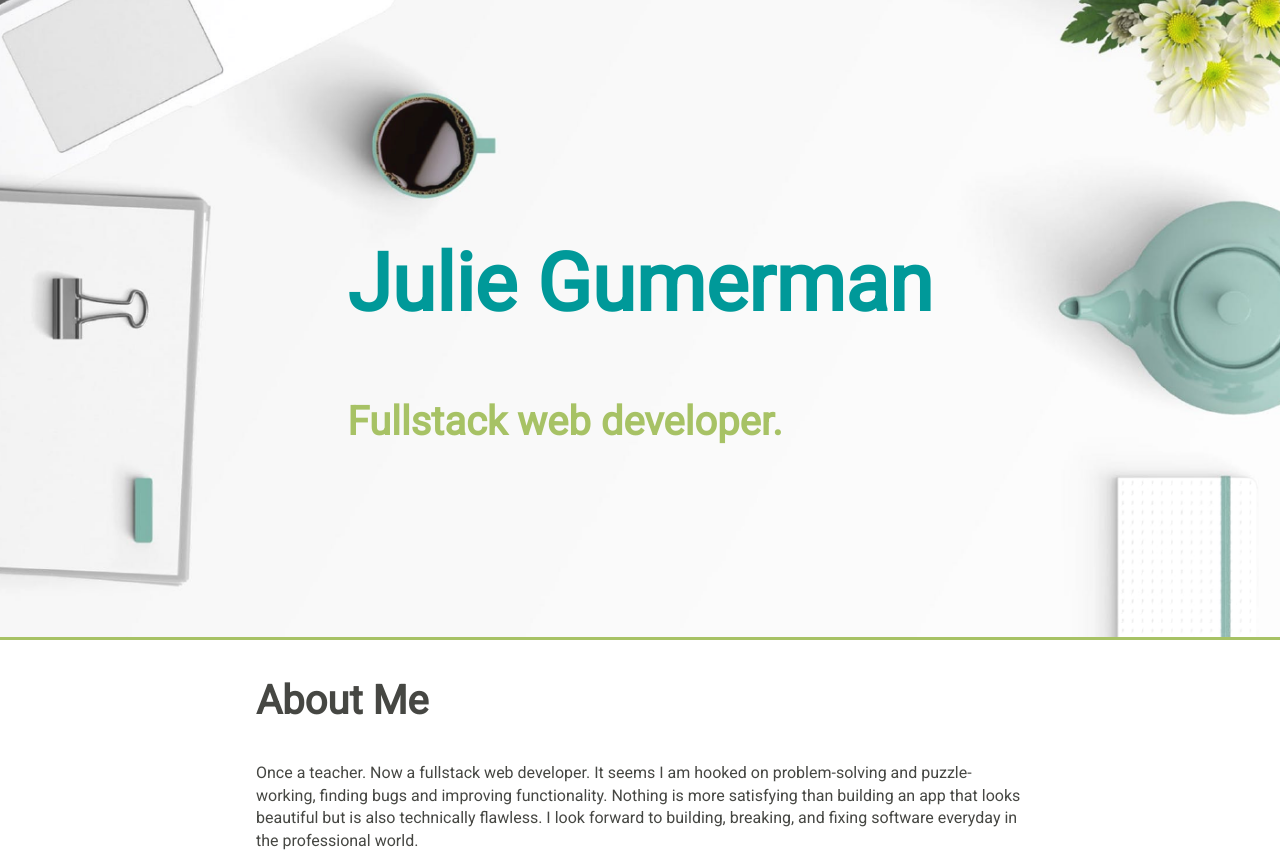
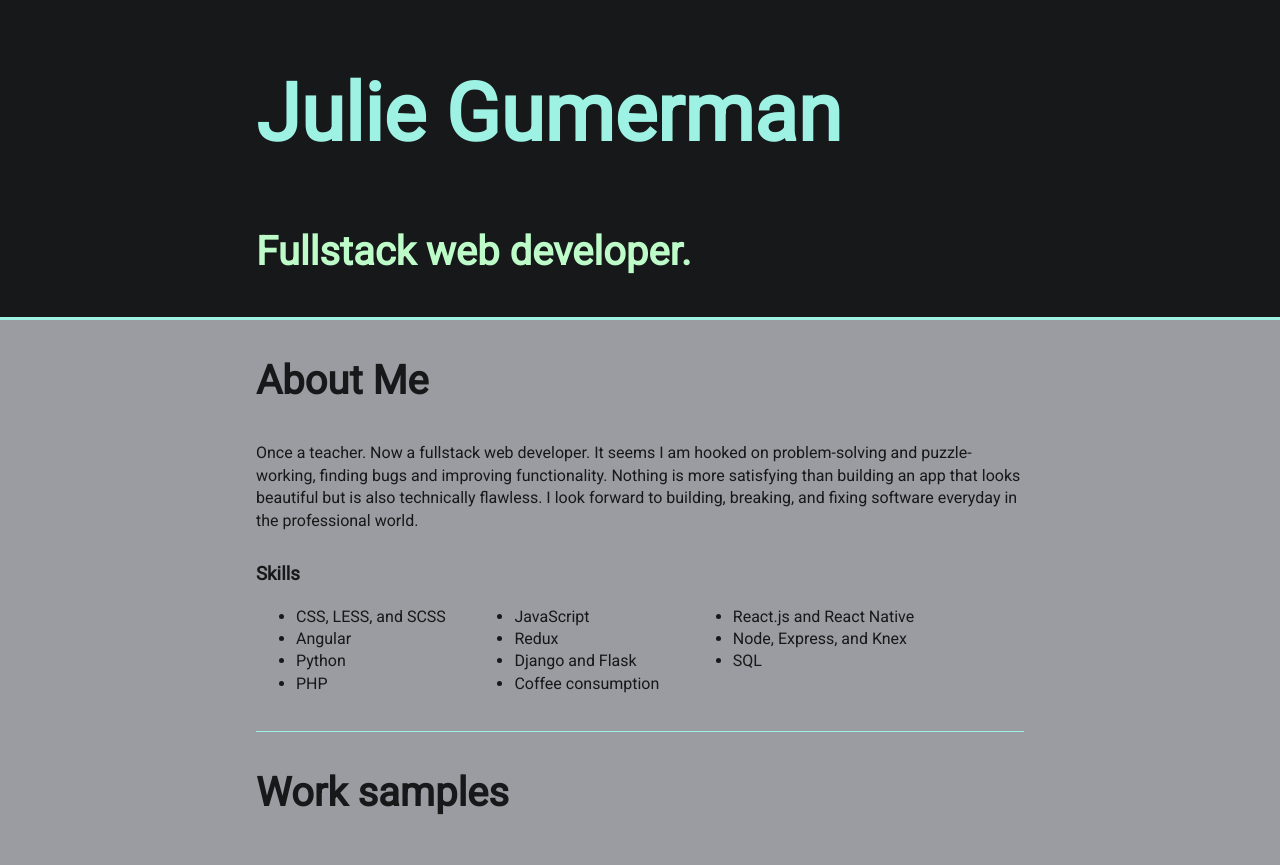
Before and after one commit to JulieGumerman/brand-spanking-new-portfolio, a plain HTML site: page index.html in a window 1280 px wide. Shown: the top 865 px of the page. Drawn offline with nearby package versions, Linux system fonts and the light colour scheme.

Commit message:
color update

```diff
--- a/css/main.css
+++ b/css/main.css
@@ -104,18 +104,19 @@ textarea {
 
 
 header {
-  background: #009999;
+  background: #17181a;
   display: flex;
   flex-direction: column;
+  justify-content: center;
   align-items: center;
-  justify-content: center;
   height: 40vh;
-  color: #464743;
-  border-bottom: #a7c265 solid 3px;
+  color: #17181a;
+  border-bottom: #9df2e4 solid 3px;
 }
 
 main {
-  color: #464743;
+  color: #17181a;
+  background: #9a9ca1;
   display: flex;
   justify-content: center;
 }
@@ -125,7 +126,7 @@ main {
 }
 
 .top {
-  border-bottom: solid 1px #009999;
+  border-bottom: solid 1px #9df2e4;
 }
 
 .skill-list {
@@ -133,11 +134,11 @@ main {
 }
 
 .sample {
-  border-bottom: #464743 1px solid;
+  border-bottom: #17181a 1px solid;
 }
 
 .key-cons {
-  border: 1px #464743 solid;
+  border: 1px #17181a solid;
 }
 
 
@@ -148,13 +149,13 @@ main {
 }
 
 i {
-  color: #a7c265;
+  color: #bdfcc8;
   font-size: 30px;
   padding: 5px;
 }
 
 i:hover {
-  background: #009999;
+  background: #9df2e4;
   color: white;
   border-radius: 5px;
 
@@ -185,7 +186,7 @@ figure  img {
 
 .contact-info {
 
-  border-top: 1px solid #009999;
+  border-top: 1px solid #9df2e4;
 
 }
 
@@ -194,12 +195,12 @@ figure  img {
 }
 
 footer {
-  background: #009999;
+  background: #17181a;
   text-align: center;
   padding-top: 30px;
   padding-bottom: 30px;
   font-size: 20px;
-  color: #464743;
+  color: #9df2e4;
 
   }
 
@@ -300,18 +301,12 @@ footer {
 
 
   header {
-    height: 70vh;
     width: 100%;
-    background-image: url("../img/hero-background.png");
-   	background-size: cover;
-  	background-repeat: no-repeat;
-  	background-position: center;
   }
 
   h1 {
-    color: #009999;
+    color: #9df2e4;
     font-size: 50px;
-    padding-top: 20px;
   }
 
   h2 {
@@ -319,7 +314,7 @@ footer {
   }
 
   .sub-title {
-    color: #a7c265;
+    color: #bdfcc8;
   }
 
   .content-wrapper {
@@ -379,7 +374,6 @@ footer {
 
 @media only screen and (min-width: 1200px) {
   header {
-    height: 80vh;
   }
   .content-wrapper {
     width: 60%;
--- a/index.html
+++ b/index.html
@@ -9,7 +9,7 @@
 
   <link rel="manifest" href="site.webmanifest">
   <link rel="apple-touch-icon" href="icon.png">
-  <!-- Place favicon.ico in the root directory -->
+ <link rel="shortcut icon" href="stars-solid.svg">
   <script src="https://kit.fontawesome.com/fa7183b379.js"></script>
   <link rel="stylesheet" href="css/normalize.css">
   <link rel="stylesheet" href="css/main.css">
@@ -25,12 +25,10 @@
   <!-- Add your site or application content here -->
 
   <header>
-    <div class="header-content">
 
-
-    <h1>Julie Gumerman</h1>
-    <h2 class="sub-title">Fullstack web developer.</h2>
-
+    <div class="content-wrapper">
+      <h1>Julie Gumerman</h1>
+      <h2 class="sub-title">Fullstack web developer.</h2>
     </div>
   </header>
 
```
Also changed, not shown: favicon.ico, stars-solid.svg (added), 1 other file.
